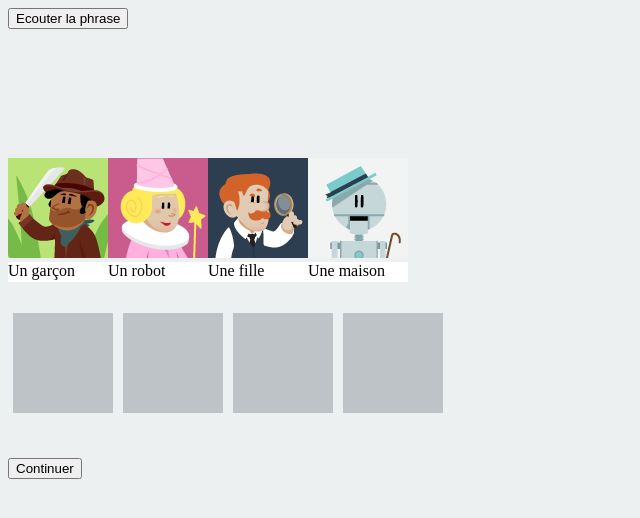
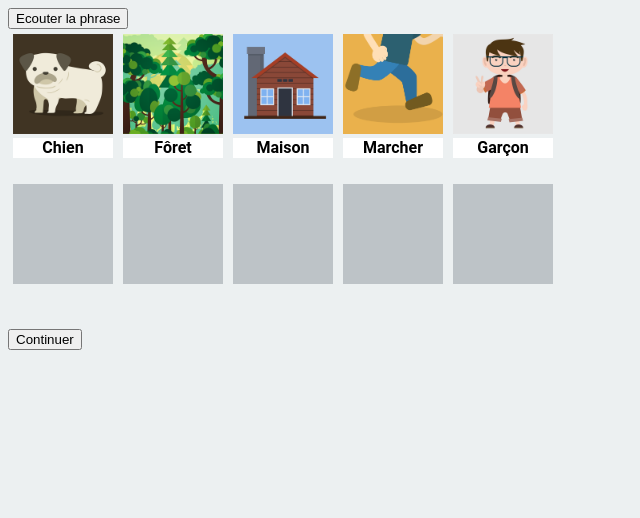
Before and after one commit to NicolasBrondin/scribee, a plain HTML site: page index.html in a window 1280 px wide. Shown: the whole page, without its empty margins (0-640 px from the left). Drawn offline with Linux system fonts and the light colour scheme.

Commit message:
Added better pictures

```diff
--- a/index.html
+++ b/index.html
@@ -5,26 +5,29 @@
     <style>
         body, html {
             background: #ecf0f1;
+            font-family: Roboto,Helvetica,Arial;
         }
     </style></head>
     <body onmousemove="Game.move_element(event)" onmouseup="Game.release_element(event)" ontouchmove="Game.move_element(event)" ontouchend="Game.release_element(event)">
-        <div id="buttons_container" style="height:150px;">
+        <div id="buttons_container" >
             <button onclick="Game.play_sound()">Ecouter la phrase</button>
         </div>
         <div id="elements_container" style="height:150px;">
-            <div style="display:block;float:left; width:100px; height:120px;" id="img1" onmousedown="Game.pick_element(event)" ontouchstart="Game.pick_element(event)" data="1">
-                <img style="position: relative" src="img/aventure.png"/>
-                <div style="position:relative;background: white;margin:0;padding:0;height:20px;">Un garçon</div>
+            <div style="display:block;float:left; width:100px; height:120px;margin:5px;" id="img1" onmousedown="Game.pick_element(event)" ontouchstart="Game.pick_element(event)" data="1">
+                <img style="width:100px; height:100px;" src="img/dog.png"/>
+                <div style="position:relative;background: white;margin:0;padding:0;height:20px;text-align:center;font-weight:bold;">Chien</div>
             </div>
-            <div style="display:block;float:left;" id="img2" onmousedown="Game.pick_element(event)" ontouchstart="Game.pick_element(event)" data="2">   <img src="img/conte.png"/> <div style="position:relative;background: white;margin:0;padding:0;height:20px;">Un robot</div> </div>
-            <div style="display:block;float:left;" id="img3" onmousedown="Game.pick_element(event)" ontouchstart="Game.pick_element(event)" data="3">   <img src="img/polar.png"/> <div style="position:relative;background: white;margin:0;padding:0;height:20px;">Une fille</div>  </div>
-            <div style="display:block;float:left;" id="img4" onmousedown="Game.pick_element(event)" ontouchstart="Game.pick_element(event)" data="4">   <img src="img/robot.png"/> <div style="position:relative;background: white;margin:0;padding:0;height:20px;">Une maison</div>  </div>
+            <div style="display:block;float:left;margin:5px;" id="img2" onmousedown="Game.pick_element(event)" ontouchstart="Game.pick_element(event)" data="2">   <img style="width:100px; height:100px;" src="img/forest.png"/> <div style="position:relative;background: white;margin:0;padding:0;height:20px;text-align:center;font-weight:bold;">Fôret</div> </div>
+            <div style="display:block;float:left;margin:5px;" id="img3" onmousedown="Game.pick_element(event)" ontouchstart="Game.pick_element(event)" data="3">   <img style="width:100px; height:100px;" src="img/house.png"/> <div style="position:relative;background: white;margin:0;padding:0;height:20px;text-align:center;font-weight:bold;">Maison</div>  </div>
+            <div style="display:block;float:left;margin:5px;" id="img4" onmousedown="Game.pick_element(event)" ontouchstart="Game.pick_element(event)" data="4">   <img style="width:100px; height:100px;" src="img/walk.png"/> <div style="position:relative;background: white;margin:0;padding:0;height:20px;text-align:center;font-weight:bold;">Marcher</div>  </div>
+            <div style="display:block;float:left;margin:5px;" id="img5" onmousedown="Game.pick_element(event)" ontouchstart="Game.pick_element(event)" data="4">   <img style="width:100px; height:100px;" src="img/boy.png"/> <div style="position:relative;background: white;margin:0;padding:0;height:20px;text-align:center;font-weight:bold;">Garçon</div>  </div>
             </div>
         <div id="answers_container" style="height:150px;">
         <div id="div1" style="background: #bdc3c7; width:100px; height:100px;margin:5px;float:left;"></div>
         <div id="div2" style="background: #bdc3c7; width:100px; height:100px;margin:5px;float:left;"></div>
         <div id="div3" style="background: #bdc3c7; width:100px; height:100px;margin:5px;float:left;"></div>
         <div id="div4" style="background: #bdc3c7; width:100px; height:100px;margin:5px;float:left;"></div>
+        <div id="div5" style="background: #bdc3c7; width:100px; height:100px;margin:5px;float:left;"></div>
             </div>
         <div id="buttons_container" style="height:150px;">
             <button onclick="Game.check_answers()">Continuer</button>
```
Also changed, not shown: img/aventure.png (deleted), img/boy.png (added), img/conte.png (deleted), img/dog.png (added), img/forest.png (added), img/house.png (added), img/polar.png (deleted), img/robot.png (deleted), img/walk.png (added).
